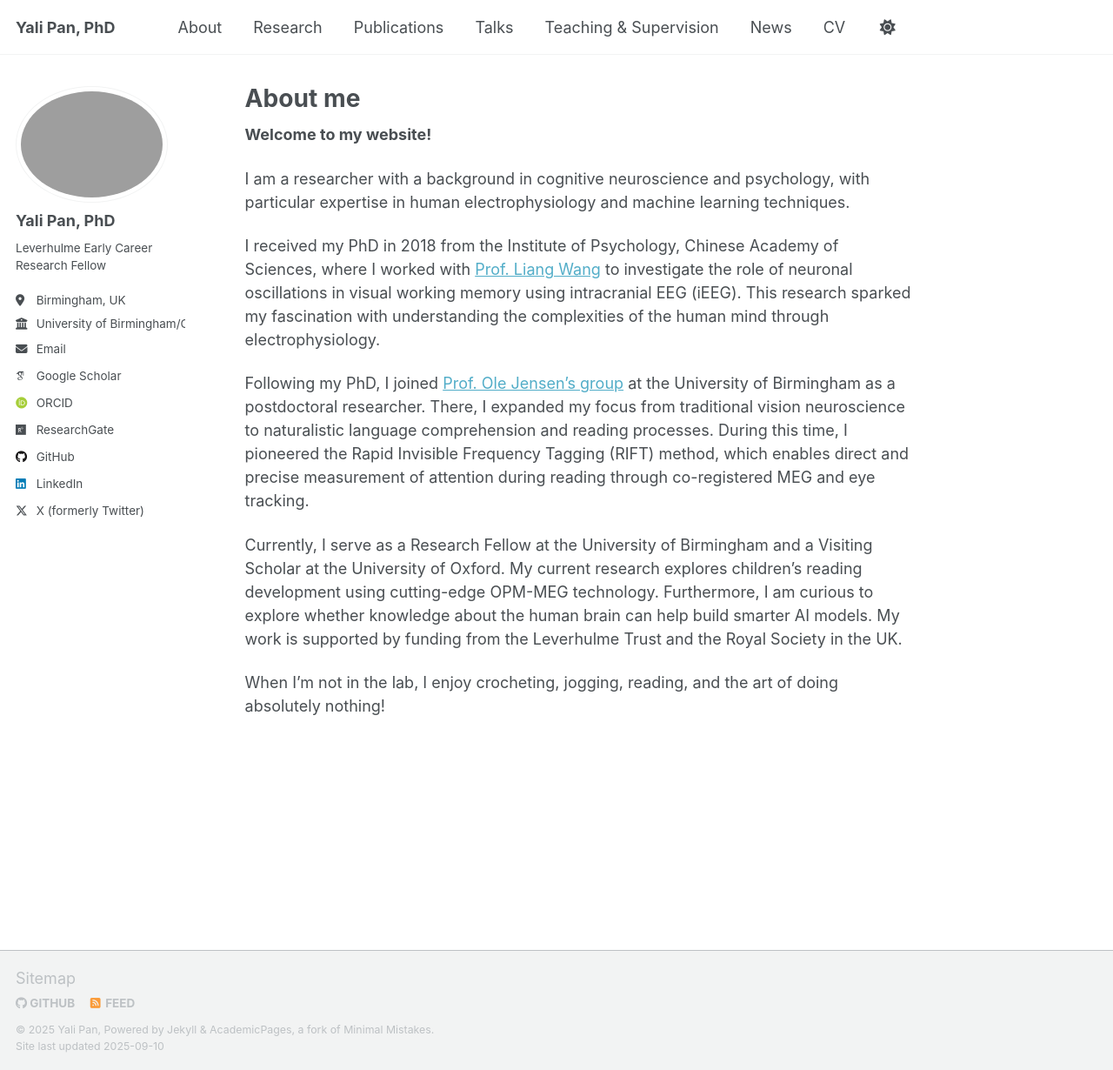
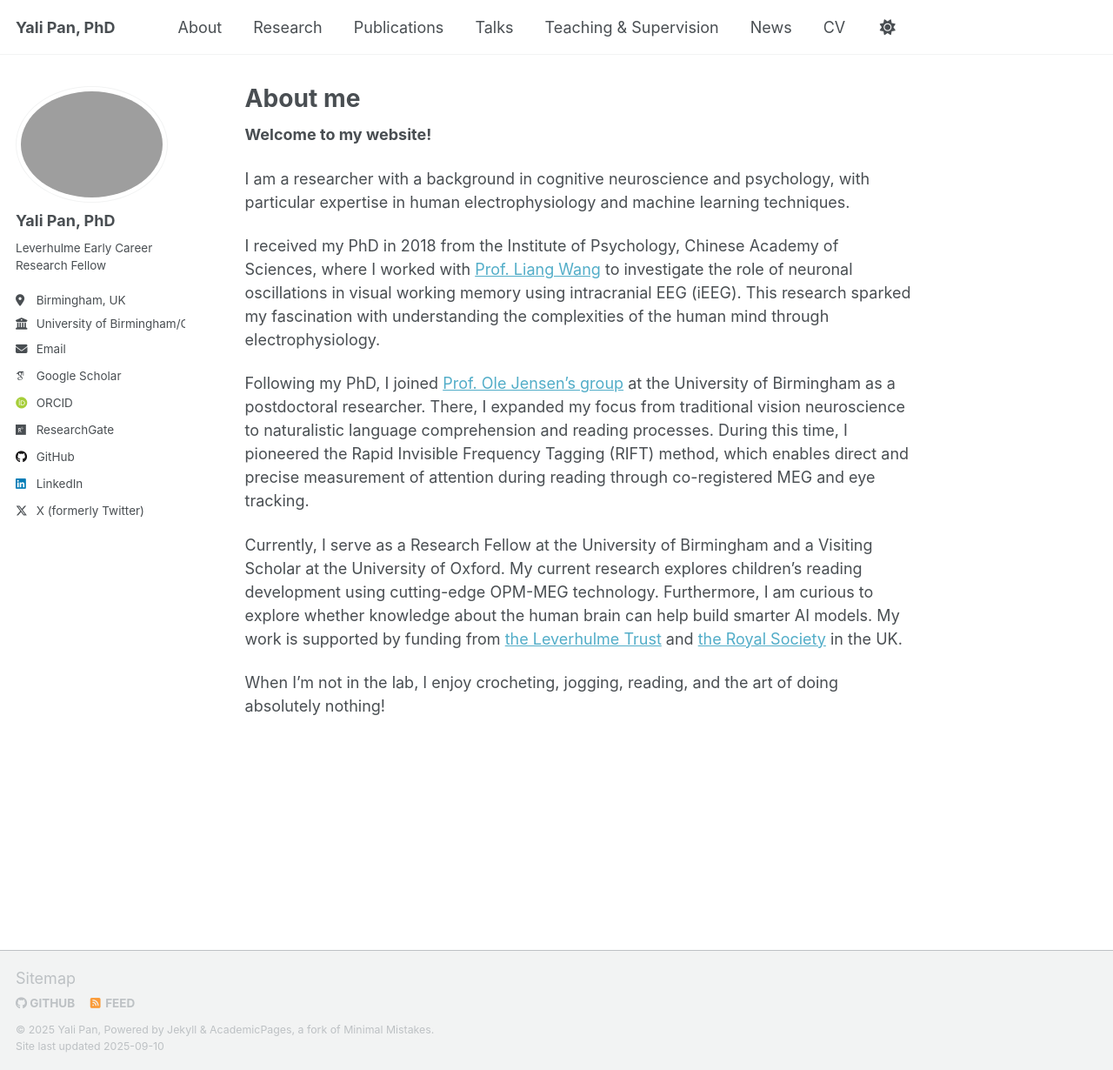
Before and after one commit to yalipan666/yalipan666.github.io, a Jekyll site: the page built from _pages/about.md, in a window 1280 px wide and 1230 px high. Shown: the whole window at 87% size. Built offline with Jekyll 4.4.1, drawn with Linux system fonts in a browser that asks for light colours; some web fonts are replaced; a script that is not in the unit is left out; part of the change alters nothing that is shown.

```diff
--- a/_pages/about.md
+++ b/_pages/about.md
@@ -16,6 +16,6 @@ I received my PhD in 2018 from the Institute of Psychology, Chinese Academy of S
 
 Following my PhD, I joined <a href="https://www.neuosc.com/">Prof. Ole Jensen's group</a> at the University of Birmingham as a postdoctoral researcher. There, I expanded my focus from traditional vision neuroscience to naturalistic language comprehension and reading processes. During this time, I pioneered the Rapid Invisible Frequency Tagging (RIFT) method, which enables direct and precise measurement of attention during reading through co-registered MEG and eye tracking.
 
-Currently, I serve as a Research Fellow at the University of Birmingham and a Visiting Scholar at the University of Oxford. My current research explores children's reading development using cutting-edge OPM-MEG technology. Furthermore, I am curious to explore whether knowledge about the human brain can help build smarter AI models. My work is supported by funding from the Leverhulme Trust and the Royal Society in the UK.
+Currently, I serve as a Research Fellow at the University of Birmingham and a Visiting Scholar at the University of Oxford. My current research explores children's reading development using cutting-edge OPM-MEG technology. Furthermore, I am curious to explore whether knowledge about the human brain can help build smarter AI models. My work is supported by funding from <a href="https://www.leverhulme.ac.uk/">the Leverhulme Trust</a> and <a href="https://royalsociety.org/">the Royal Society</a> in the UK.
 
 When I'm not in the lab, I enjoy crocheting, jogging, reading, and the art of doing absolutely nothing!
```
